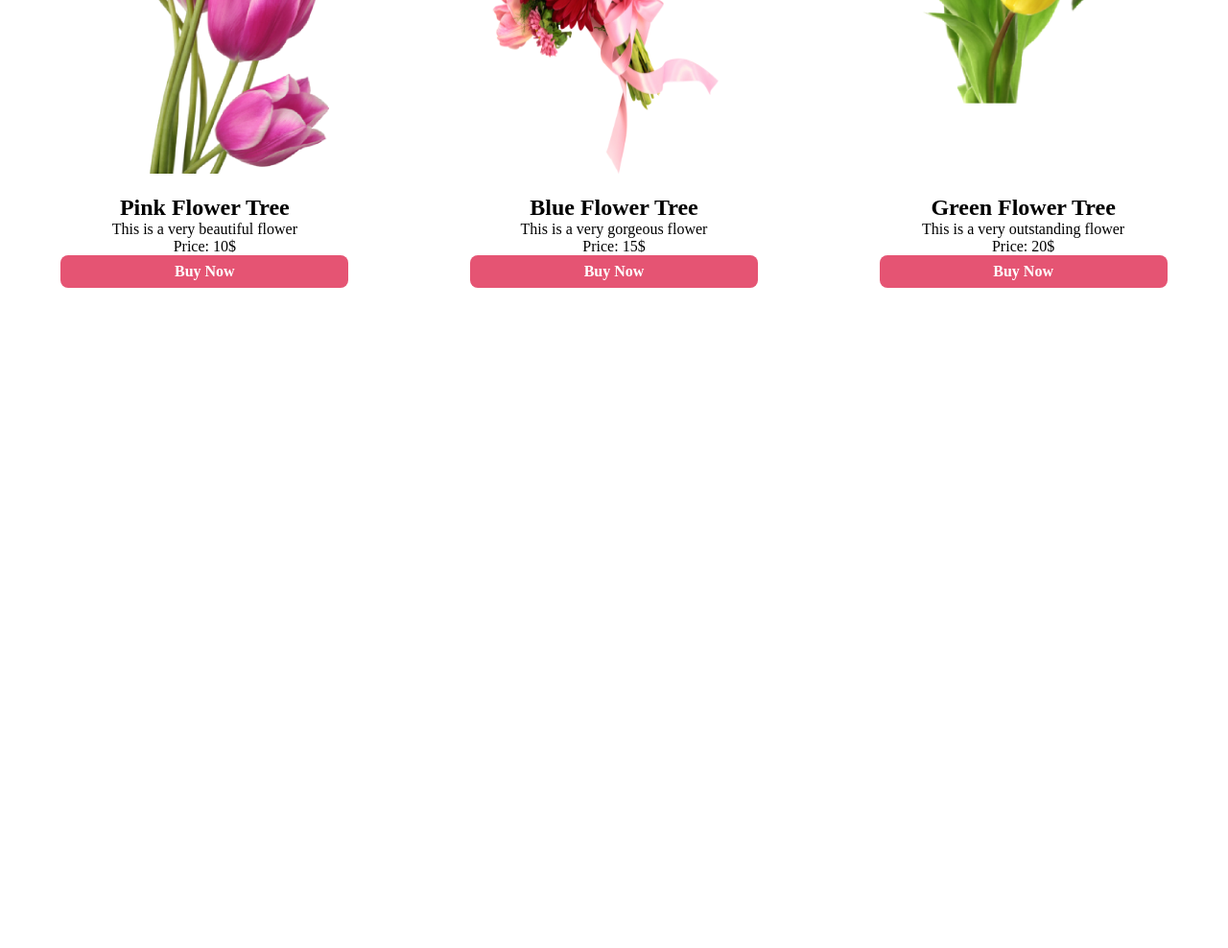
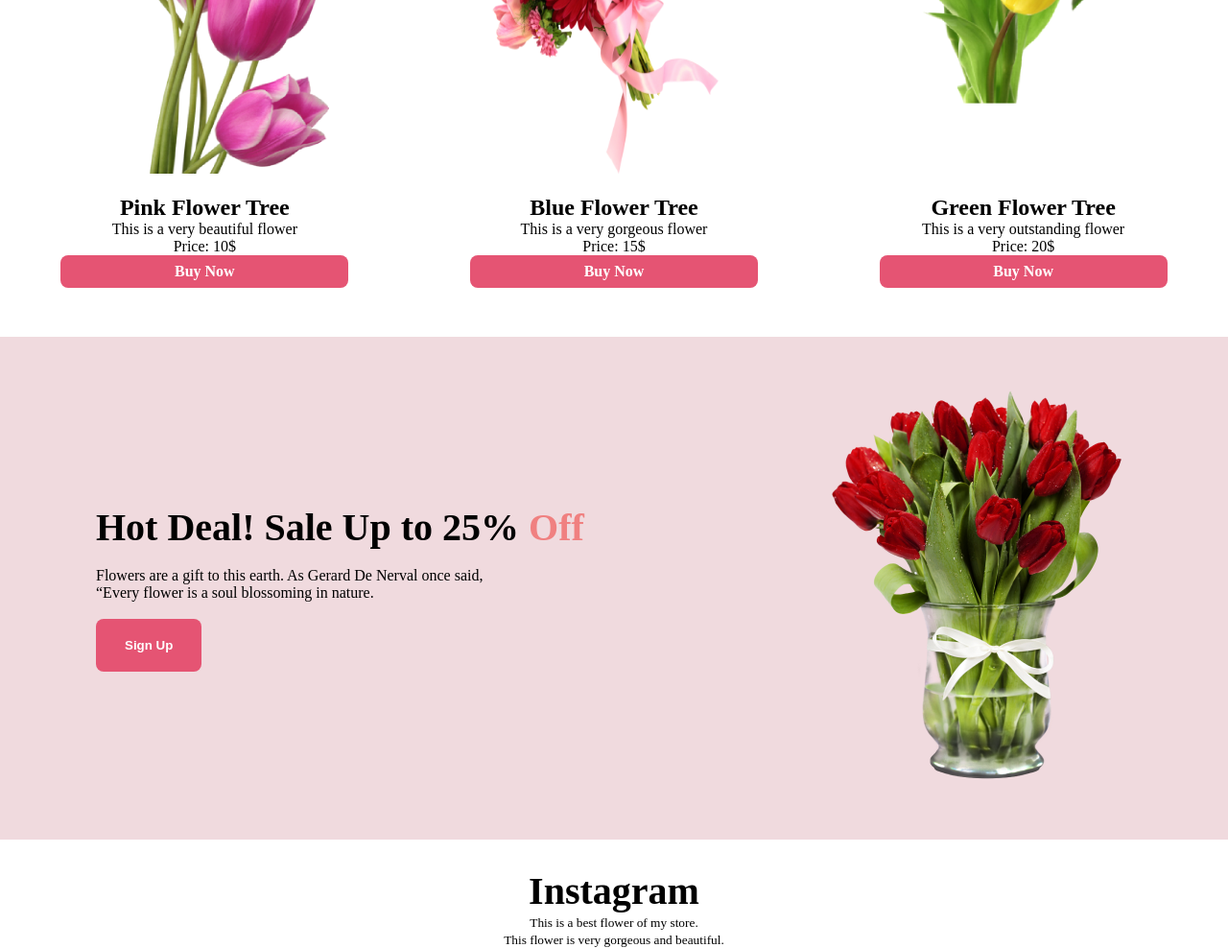
Before and after one commit to fahimahmedcwf/Flower-Shop-Assignment, a plain HTML site: page index.html in a window 1280 px wide. Shown: the part 1719-2707 px from the top of the page at 96% size. Before the commit the page ends 2019 px from the top, so only its background shows below. Drawn offline with Linux system fonts and the light colour scheme.

Commit message:
hot deal section done

```diff
--- a/index.html
+++ b/index.html
@@ -86,6 +86,32 @@
                 </div>
             </div>
         </section>
+
+        <!-- Hot Deal Section  -->
+
+        <section class="hot-deal-section">
+            <div>
+                <h1 style="font-size: 40px;">Hot Deal! Sale Up to 25% <span style="color: lightcoral;">Off</span></h1>
+                <br>
+                <p>Flowers are a gift to this earth. As Gerard De Nerval once said, <br> “Every flower is a soul
+                    blossoming
+                    in nature.</p> <br>
+                <button class="sign-up-btn">Sign Up</button>
+            </div>
+            <div>
+                <img src="Images/pngwing 8.png" alt="Red Rose Flower">
+            </div>
+        </section>
+
+        <!-- Instagram Section -->
+
+        <section class="insta-section">
+            <div id="second-heading">
+                <h1 class="second-heading t-align head-text">Instagram</h1>
+                <p class="t-align"><small>This is a best flower of my store. <br> This flower is very gorgeous and
+                        beautiful.</small></p>
+            </div>
+        </section>
     </main>
 </body>
 
--- a/style.css
+++ b/style.css
@@ -102,3 +102,25 @@ header {
     font-weight: bold;
     cursor: pointer;
 }
+
+/* Hot Deal Section */
+
+.hot-deal-section {
+    display: flex;
+    justify-content: space-between;
+    align-items: center;
+
+    background-color: #f0dade;
+    margin-top: 150px;
+    padding: 50px 100px 50px 100px;
+}
+
+.sign-up-btn {
+    border: none;
+    border-radius: 8px;
+    background-color: #E55473;
+    color: white;
+    padding: 20px 30px;
+    cursor: pointer;
+    font-weight: bold;
+}
```
Also changed, not shown: Images/pngwing 8.png (added).
